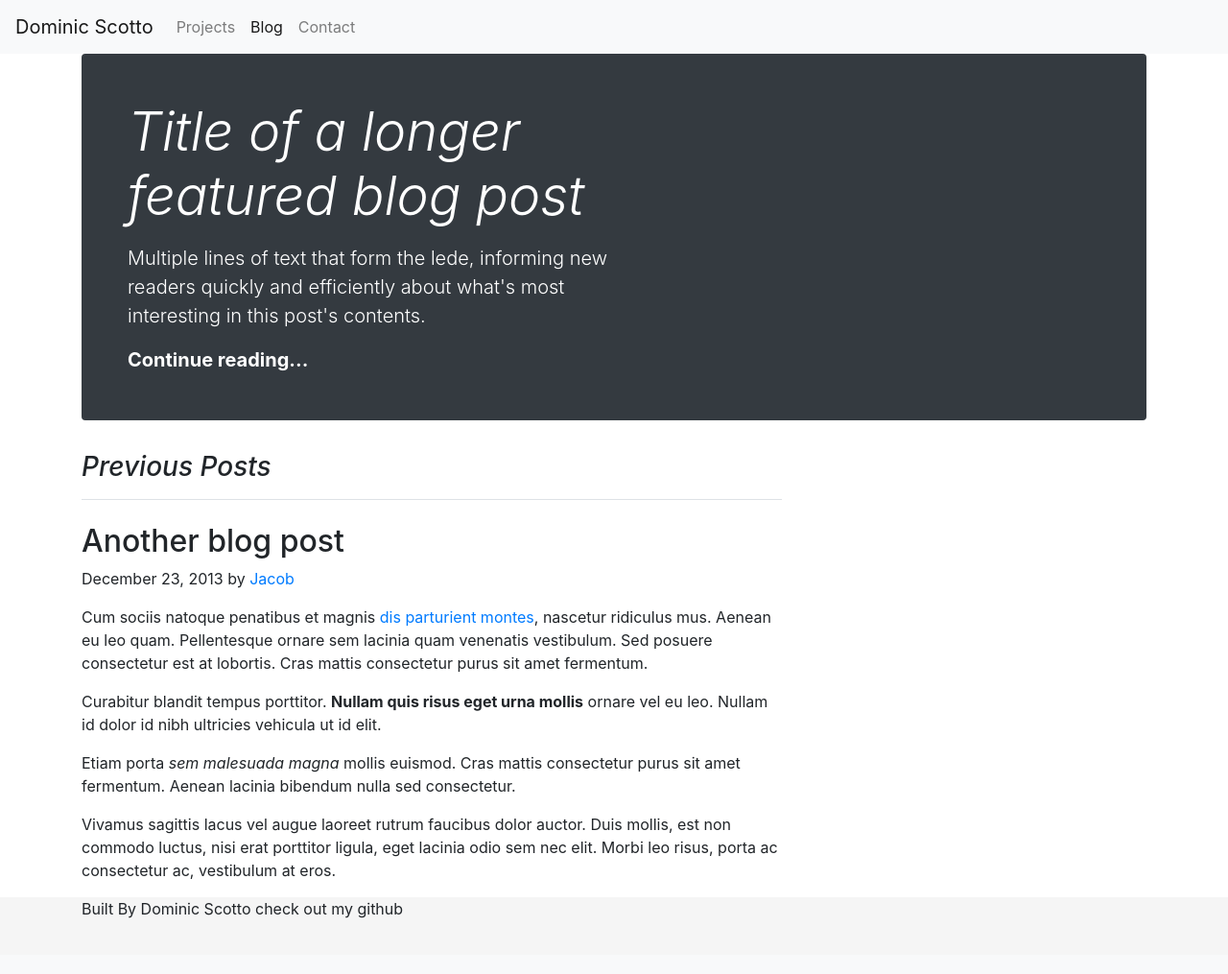
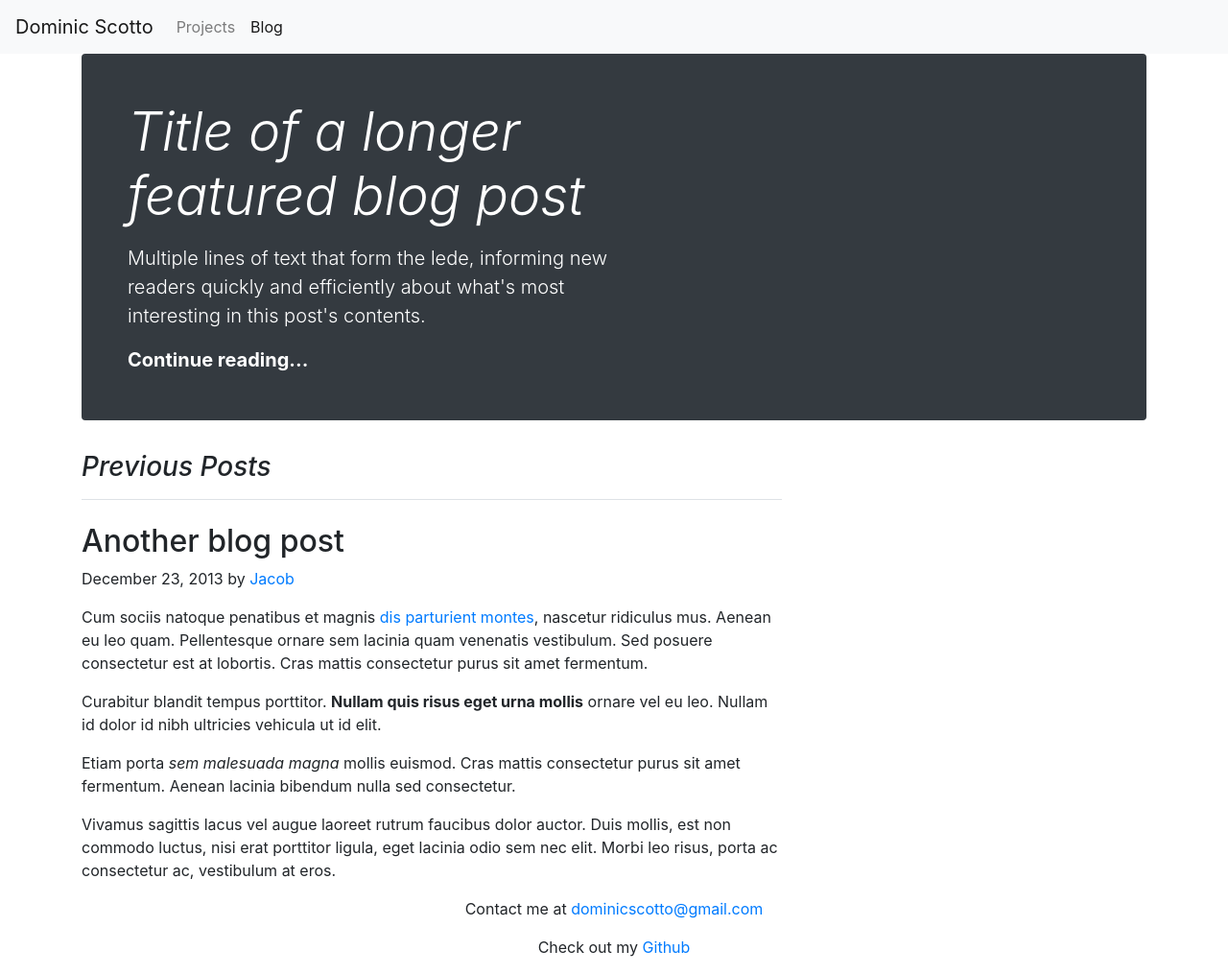
Before and after one commit to ShootPassSlam/My-Portfolio, a Django app: page /blog/ in a window 1280 px wide. Shown: the whole page at 96% size. Before the commit the page ends 957 px from the top, so only its background shows below. Run offline with Django 3.2, Linux system fonts and the light colour scheme; some libraries are stand-ins or nearby versions.

Commit message:
removed contact page, added contact to footer

```diff
--- a/myportfolio/urls.py
+++ b/myportfolio/urls.py
@@ -20,7 +20,6 @@ from django.views.generic import TemplateView
 
 urlpatterns = [
     path('', TemplateView.as_view(template_name="myportfolio/home.html"), name='home'),
-    path('contact', TemplateView.as_view(template_name="myportfolio/contact.html"), name='contact'),
     path('blog/', include('blog.urls')),
     path('projects/', include('projects.urls')),
     path('admin/', admin.site.urls),
--- a/templates/myportfolio/base.html
+++ b/templates/myportfolio/base.html
@@ -26,7 +26,6 @@
                 <div class="navbar-nav">
                     {% block nav-projects %}<a class="nav-item nav-link {% if active == 'projects' %} active {% endif %}" href="{% url 'projects:index' %}">Projects</a>{% endblock %}
                     {% block nav-blog %}<a class="nav-item nav-link {% if active == 'blog' %} active {% endif %}" href="{% url 'blog:index' %}">Blog</a>{% endblock %}
-                    {% block nav-contact %}<a class="nav-item nav-link {% if active == 'contact' %} active {% endif %}" href="{% url 'contact' %}">Contact</a>{% endblock %}
                 </div>
             </div>
         </nav>
@@ -36,9 +35,10 @@
         {% block content %}{% endblock %}
         <!-- Footer Block-->
         {% block footer %}
-        <footer class="footer mastfoot mt-auto">
-            <div class="container">
-                <p> Built By Dominic Scotto<a href="https://getbootstrap.com/"></a> check out my <a href="https://twitter.com/mdo"></a>github</p>
+        <footer class="text-center row align-items-center">
+            <div class="col">
+                <p> Contact me at <a href="mailto:dominicscotto@gmail.com">dominicscotto@gmail.com</a></p>
+                <p> Check out my <a href="https://www.github.com/ShootPassSlam">Github</a></p>
             </div>
         </footer>
         {% endblock %}
--- a/templates/myportfolio/contact.html
+++ /dev/null
@@ -1,2 +0,0 @@
-{% extends "myportfolio/base.html" %}
-{% block nav %}{% with active='contact' %}{{ block.super }}{% endwith%}{% endblock nav %}
--- a/templates/myportfolio/home.html
+++ b/templates/myportfolio/home.html
@@ -9,7 +9,7 @@
 		<main role="main" class="col">
 			<h1 class="display-1">Dominic Scotto</h1>
 			<h5 class="text-muted">Web Developer / Product Manager</h5>
-			<p class="lead">Cover is a one-page template for building simple and beautiful home pages. Download, edit the text, and add your own fullscreen background photo to make it your own.</p>
+			<p class="lead">I program, I make games, I design products.</p>
 		</main>
 	</div>
 </div>
```
